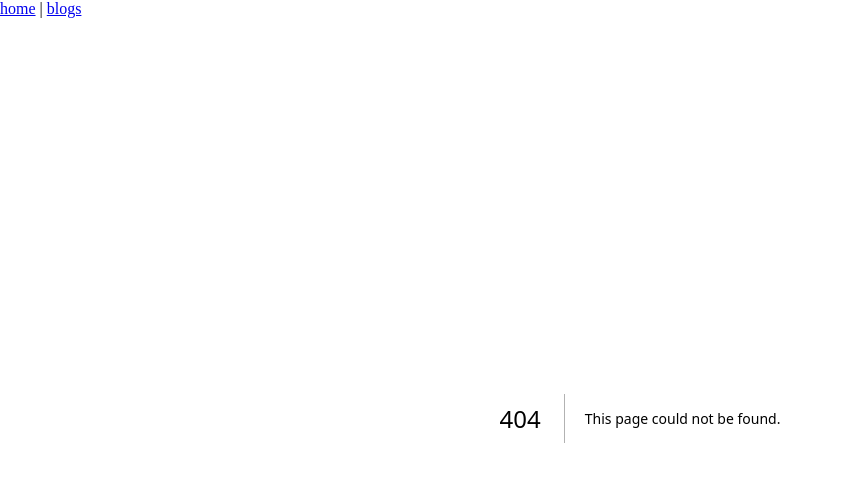
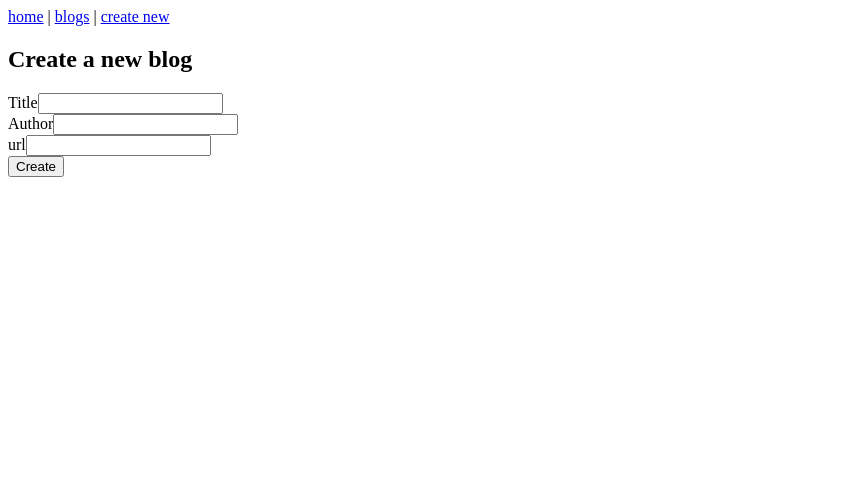
Before and after one commit to pperamak/osa14, a Next.js app: page /blogs/new in a window 1280 px wide. Before the commit this address had no page. Shown: the top 482 px of the page, without its empty margins (0-843 px from the left). Built offline with nearby package versions, Linux system fonts and the light colour scheme.

Commit message:
tehtävä 2

```diff
--- /dev/null
+++ b/app/actions/blogs.ts
@@ -0,0 +1,15 @@
+"use server"
+
+import { redirect } from "next/navigation"
+import { revalidatePath } from "next/cache"
+import { addBlog } from "../services/blogs"
+
+export const createBlog = async (formData: FormData) =>{
+  const title = formData.get("title") as string
+  const author = formData.get("author") as string
+  const url = formData.get("url") as string
+  addBlog(title, author, url)
+
+  revalidatePath("/blogs")
+  redirect("/blogs")
+}
--- /dev/null
+++ b/app/blogs/new/page.tsx
@@ -0,0 +1,32 @@
+import { createBlog } from "@/app/actions/blogs"
+
+const NewBlog = () => {
+  return (
+    <div>
+      <h2>Create a new blog</h2>
+      <form action={createBlog}>
+        <div>
+          <label>
+            Title
+            <input type="text" name="title" required/>
+          </label>
+        </div>
+        <div>
+          <label>
+            Author
+            <input type="text" name="author" required/>
+          </label>
+        </div>
+        <div>
+          <label>
+            url
+            <input type="text" name="url" required/>
+          </label>
+        </div>
+        <button type="submit">Create</button>
+      </form>
+    </div>
+  )
+}
+
+export default NewBlog
--- a/app/blogs/page.tsx
+++ b/app/blogs/page.tsx
@@ -1,9 +1,7 @@
-const blogs = [
-  {id: 1, title: "Seikkailuni", author: "Päiviö", url: "over.out", likes: 2},
-  {id:2, title: "Hienostoravintolat", author: "Nirppa", url: "nokka.com", likes: 8}
-]
+import { getBlogs } from "../services/blogs"
 
 const Blogs = () => {
+  const blogs = getBlogs()
   return (
     <div>
       <h2>Blogs</h2>
--- a/app/layout.tsx
+++ b/app/layout.tsx
@@ -12,6 +12,8 @@
           <Link href="/">home</Link>
           {" | "}
           <Link href="/blogs">blogs</Link>
+          {" | "}
+          <Link href="/blogs/new">create new</Link>
         </nav>
         {children}
         </body>
--- /dev/null
+++ b/app/services/blogs.ts
@@ -0,0 +1,14 @@
+const blogs = [
+  {id: 1, title: "Seikkailuni", author: "Päiviö", url: "over.out", likes: 2},
+  {id:2, title: "Hienostoravintolat", author: "Nirppa", url: "nokka.com", likes: 8}
+]
+
+let nextId = 3
+
+export const getBlogs = () => {
+  return blogs
+}
+
+export const addBlog = (title: string, author: string, url: string) =>{
+  blogs.push({ id: nextId++, title, author, url, likes: 0})
+}
```
